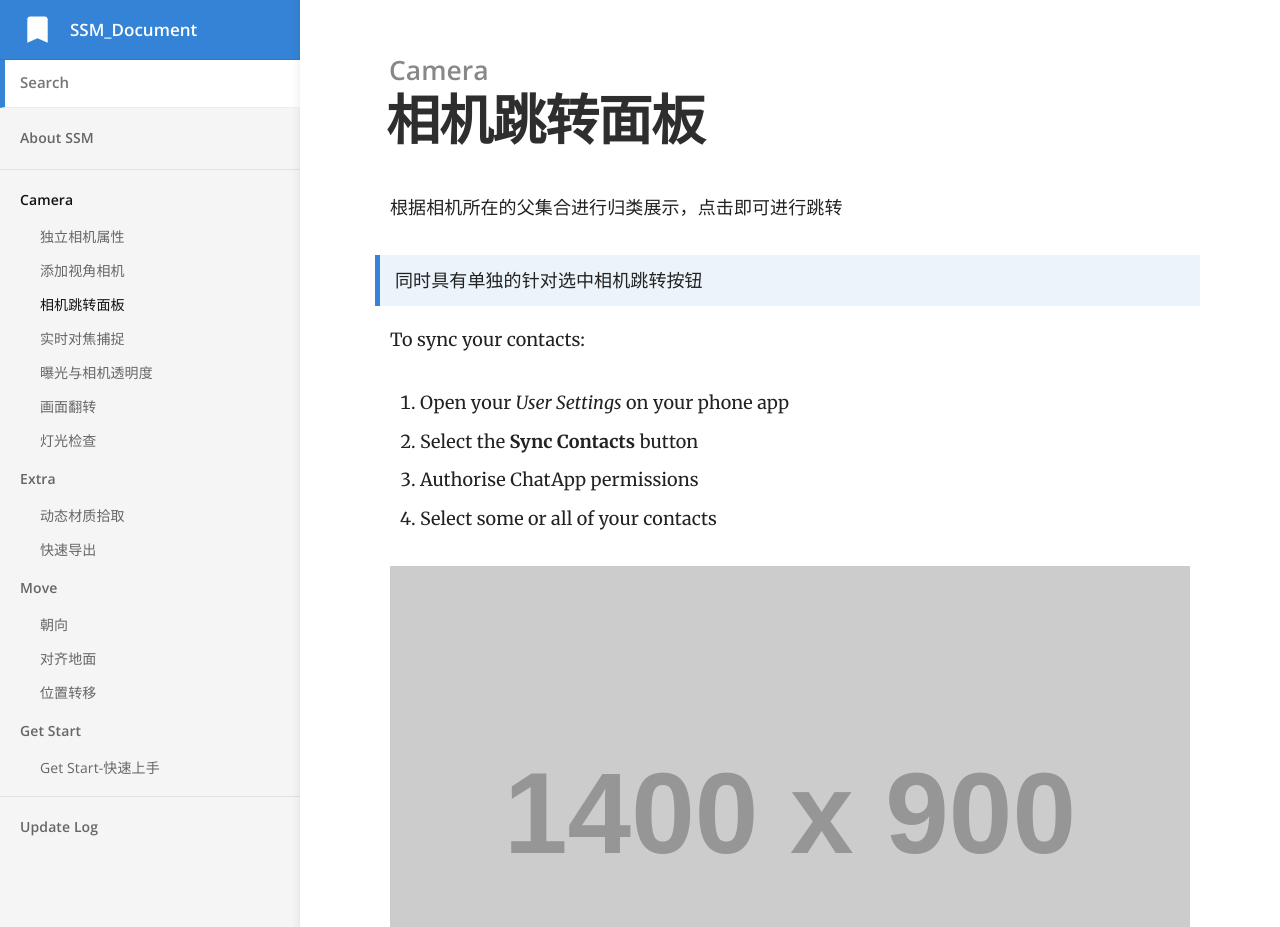
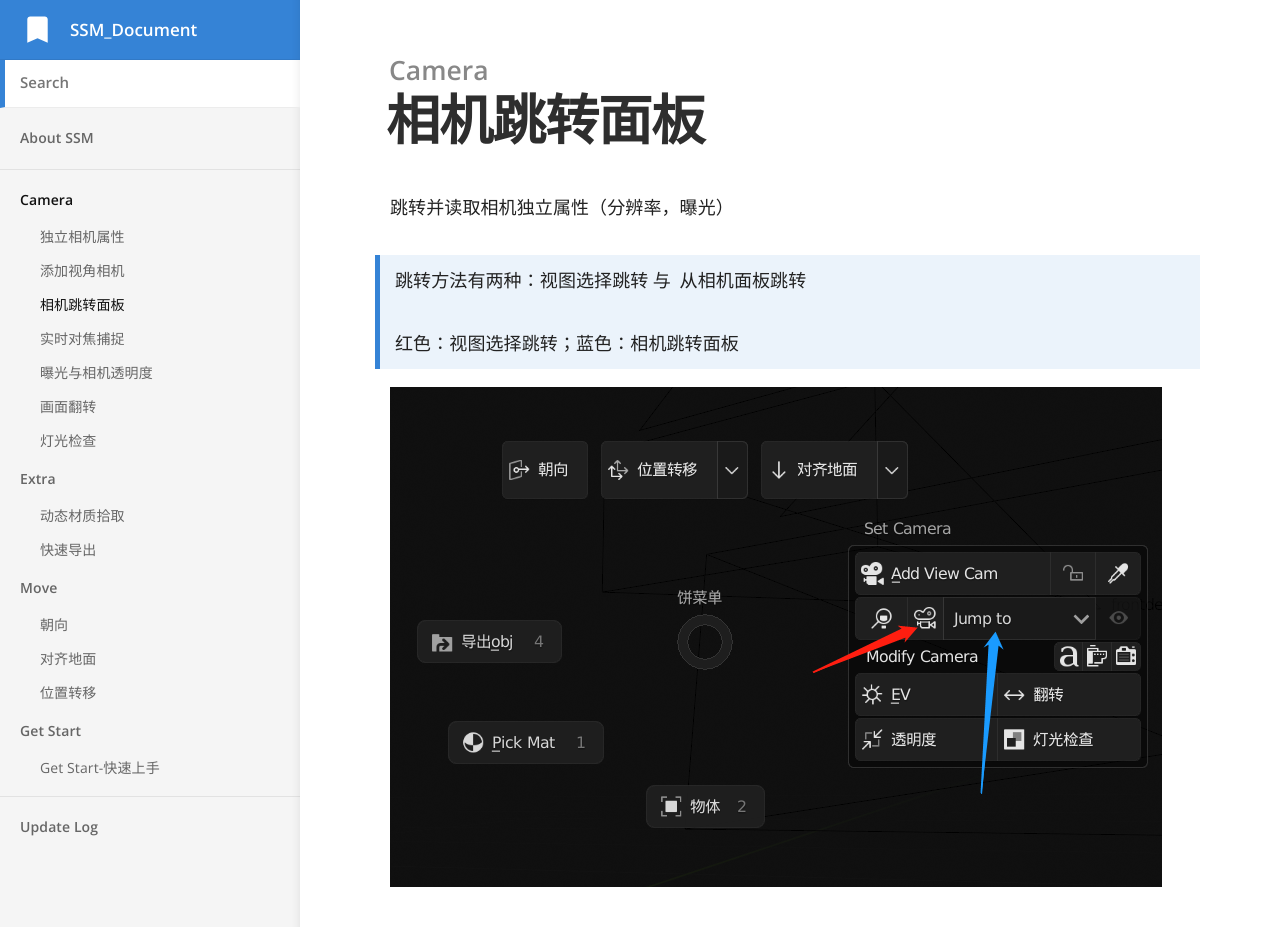
Before and after one commit to atticus-lv/SSM_document, a Jekyll site: the page built from _docs/Ops_Camera/CameraSwitch.md, in a window 1280 px wide and 1400 px high. Shown: the top 927 px of the window. Built offline with Jekyll 4.4.1, drawn with Linux system fonts in a browser that asks for light colours; some of the changed text lies outside the part shown.

Commit message:
Updated 4 files via CloudCannon

```diff
--- a/_docs/Ops_Camera/CameraSwitch.md
+++ b/_docs/Ops_Camera/CameraSwitch.md
@@ -4,15 +4,24 @@ category: Camera
 order: 3
 ---
 
+跳转并读取相机独立属性（分辨率，曝光）
+
+> 跳转方法有两种：视图选择跳转 与&nbsp; 从相机面板跳转
+>
+>
+> 红色：视图选择跳转；蓝色：相机跳转面板
+
+![](/uploads/image-20200809183755136.png){: width="772" height="500"}
+
+#### 视图选择跳转
+
+> 视图选择跳转允许两种选择，即 **激活项跳转** 和 **框选跳转**
+>
+>
+> 选中相机后，点击描边相机按钮即可进行跳转
+
+![](/uploads/switch1.gif){: width="2400" height="1350"}
+
+#### 相机面板跳转
+
 根据相机所在的父集合进行归类展示，点击即可进行跳转
-
-> 同时具有单独的针对选中相机跳转按钮
-
-To sync your contacts:
-
-1. Open your *User Settings* on your phone app
-2. Select the **Sync Contacts** button
-3. Authorise ChatApp permissions
-4. Select some or all of your contacts
-
-![](//placehold.it/1400x900)
```
Also changed, not shown: uploads/image-20200809183314470.png (added), uploads/image-20200809183755136.png (added), 1 other file.
